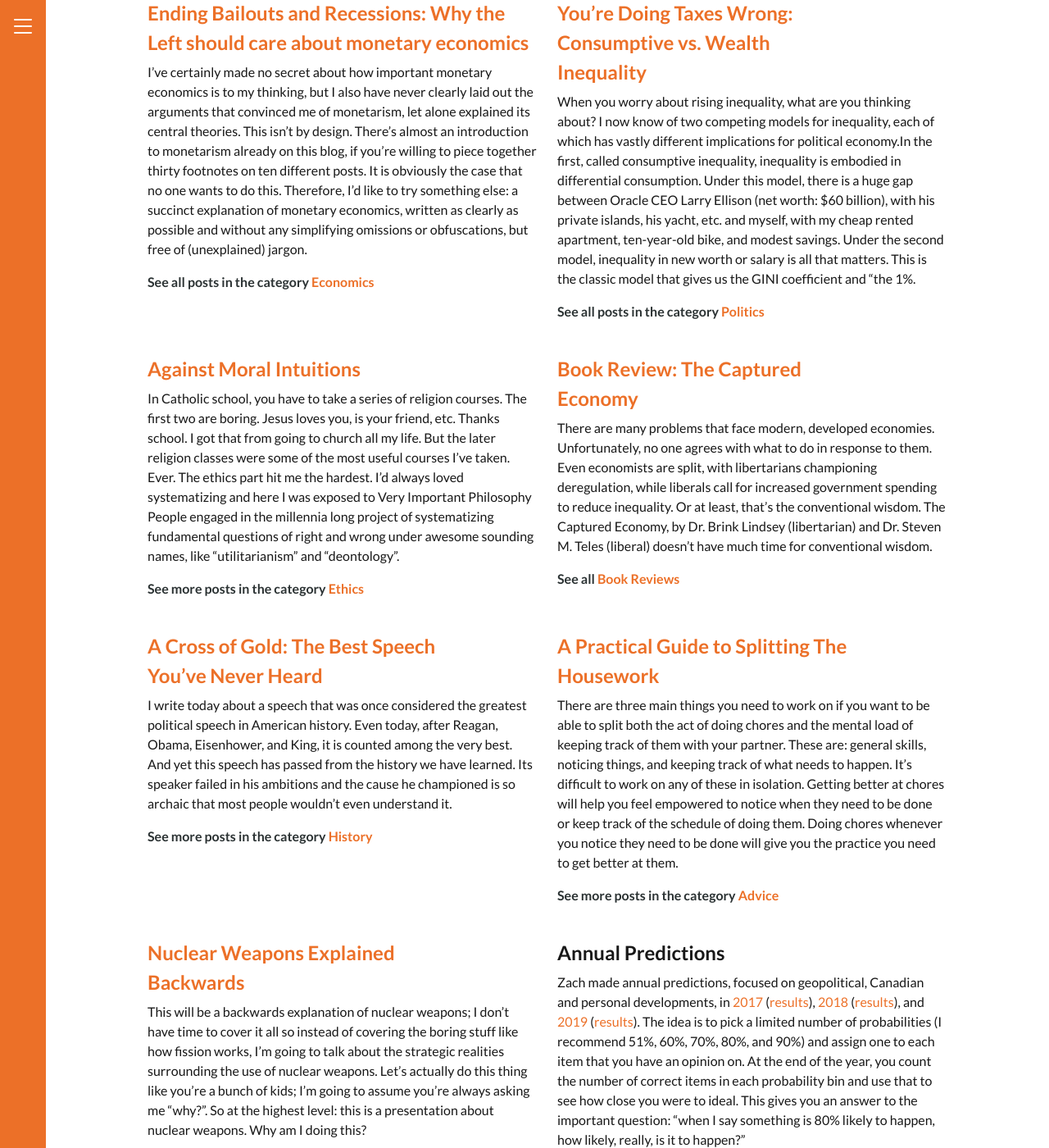
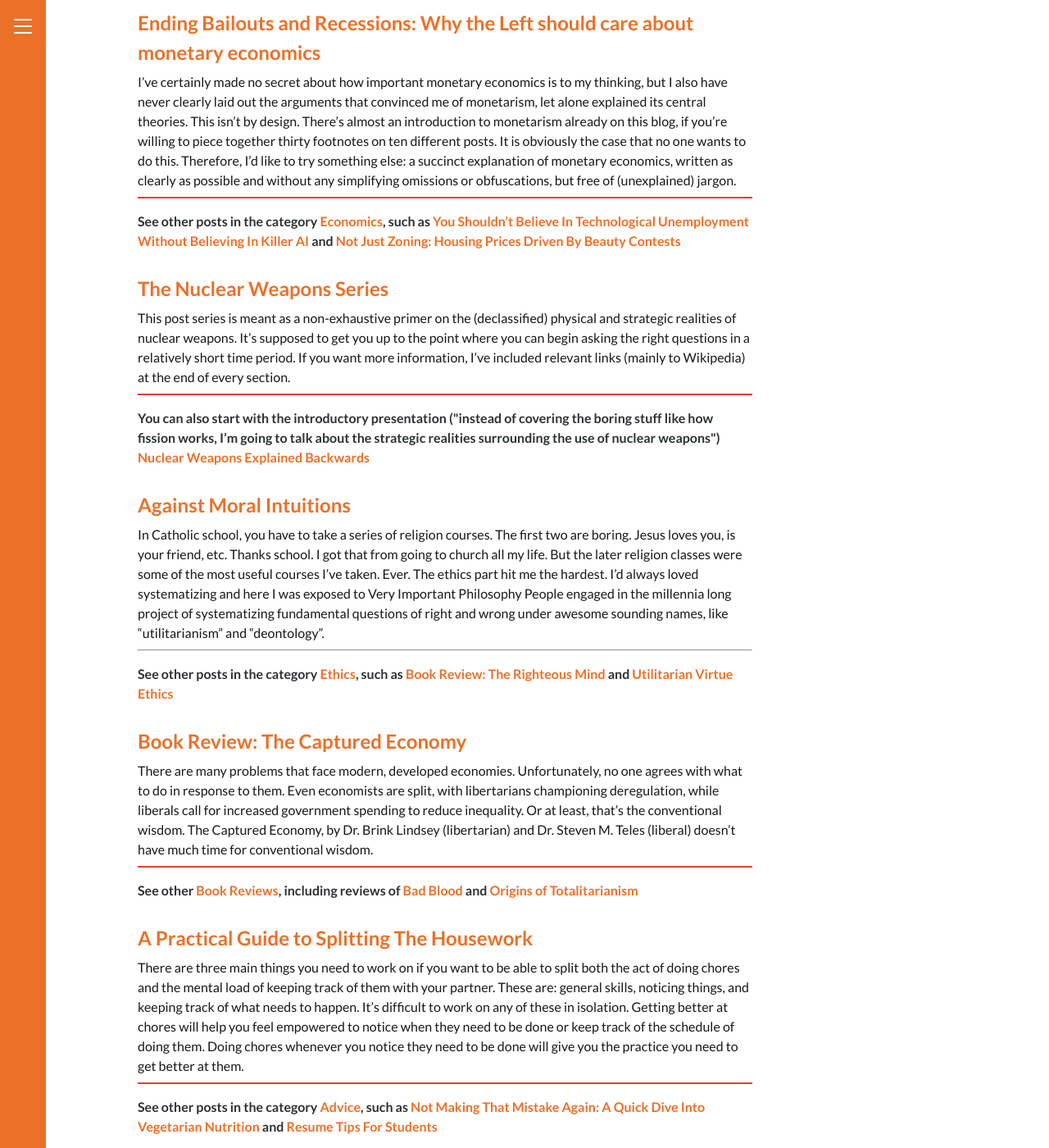
Before and after one commit to alexanian/socratic-form-microscopy, a Jekyll site: the page built from index.html, in a window 1280 px wide and 1400 px high, scrolled down 367 px. Shown: the whole window at 82% size. Built offline with Jekyll 4.4.1, drawn with Linux system fonts in a browser that asks for light colours; some of the changed text lies outside the part shown.

Commit message:
one-column in home, not two

```diff
--- a/_layouts/home.html
+++ b/_layouts/home.html
@@ -29,15 +29,12 @@
             <a href="{{ site.baseurl }}/all/">date posted</a>, or see some top posts below.
           </h2>
         </div>
-        <!-- top posts row 1 -->
-        <div class="clearfix mb-2">
-          <div class="col-6 left py-2 px-2">
-            <h3 class="mt-0">
+        <div class="col-9 clearfix my-2">
+          <h3>
             <a
             href="{{ site.baseurl }}/2019/05/05/ending-bailouts-and-recessions-why-the-left-should-care-about-monetary-economics/"
             >Ending Bailouts and Recessions: Why the Left should care about
-                monetary economics</a
-              >
+            monetary economics</a>
          </h3>
           <p>
             I’ve certainly made no secret about how important monetary
@@ -52,14 +49,113 @@
             any simplifying omissions or obfuscations, but free of
             (unexplained) jargon.
           </p>
+          <hr class="orange-filter" />
           <h5>
-              See all posts in the category
-              <a href="{{ site.baseurl }}/category/economics">Economics</a>
+            See other posts in the category <a href="{{ site.baseurl }}/category/economics">Economics</a>, such as <a href="{{ site.baseurl }}/2018/08/26/you-shouldnt-believe-in-technological-unemployment-without-believing-in-killer-ai/">You Shouldn’t Believe In Technological Unemployment Without Believing In Killer AI</a> and
+            <a href="{{ site.baseurl }}/2018/02/25/not-just-zoning-housing-prices-driven-by-beauty-contests/">Not Just Zoning: Housing Prices Driven By Beauty Contests</a>
           </h5>
         </div>
 
-          <div class="col-6 left py-2 px-2">
-            <h3 class="col-9 mt-0">
+
+        <div class="col-9 clearfix my-2">
+          <h3>
+            <a href="{{ site.baseurl }}/2017/01/22/nuclear-weapons-1-0-introduction/"
+            >The Nuclear Weapons Series</a
+          >
+         </h3>
+          <p>
+            This post series is meant as a non-exhaustive primer on the (declassified)
+            physical and strategic realities of nuclear weapons. It’s supposed to get you
+            up to the point where you can begin asking the right questions in a relatively
+            short time period. If you want more information, I’ve included relevant links
+            (mainly to Wikipedia) at the end of every section.
+          </p>
+          <hr class="orange-filter" />
+          <h5>
+            You can also start with the introductory presentation ("instead of covering the boring stuff
+            like how fission works, I’m going to talk about the strategic
+            realities surrounding the use of nuclear weapons")
+            <a href="{{ site.baseurl }}/2017/11/01/nuclear-weapons-explained-backwards/">
+            Nuclear Weapons Explained Backwards</a>
+         </h5>
+        </div>
+
+        <div class="col-9 clearfix my-2">
+          <h3>
+            <a href="{{ site.baseurl }}/2017/06/05/against-moral-intuitions/"
+            >Against Moral Intuitions</a
+          >
+         </h3>
+          <p>
+            In Catholic school, you have to take a series of religion courses.
+            The first two are boring. Jesus loves you, is your friend, etc.
+            Thanks school. I got that from going to church all my life. But
+            the later religion classes were some of the most useful courses
+            I’ve taken. Ever. The ethics part hit me the hardest. I’d always
+            loved systematizing and here I was exposed to Very Important
+            Philosophy People engaged in the millennia long project of
+            systematizing fundamental questions of right and wrong under
+            awesome sounding names, like “utilitarianism” and “deontology”.
+          </p>
+          <hr/>
+          <h5>
+            See other posts in the category <a href="{{ site.baseurl }}/category/ethics">Ethics</a>, such as
+            <a href="{{ site.baseurl }}/2018/02/25/book-review-the-righteous-mind/">Book Review: The Righteous Mind</a> and
+            <a href="{{ site.baseurl }}/2017/08/20/utilitarian-virtue-ethics/">Utilitarian Virtue Ethics</a>
+          </h5>
+        </div>
+
+        <div class="col-9 clearfix my-2">
+          <h3>
+            <a href="{{ site.baseurl }}/2018/06/25/book-review-the-captured-economy/"
+            >Book Review: The Captured Economy</a
+          >
+         </h3>
+          <p>
+            There are many problems that face modern, developed economies.
+            Unfortunately, no one agrees with what to do in response to them.
+            Even economists are split, with libertarians championing
+            deregulation, while liberals call for increased government
+            spending to reduce inequality. Or at least, that’s the
+            conventional wisdom. The Captured Economy, by Dr. Brink Lindsey
+            (libertarian) and Dr. Steven M. Teles (liberal) doesn’t have much
+            time for conventional wisdom.
+          </p>
+          <hr class="orange-filter" />
+          <h5>
+            See other <a href="{{ site.baseurl }}/tag/book-review">Book Reviews</a>, including reviews of
+            <a href="{{ site.baseurl }}/2018/10/14/book-review-bad-blood/">Bad Blood</a> and
+            <a href="{{ site.baseurl }}/2018/02/25/2018/01/14/book-review-origins-of-totalitarianism-part-1/">Origins of Totalitarianism</a>
+          </h5>
+        </div>
+
+        <div class="col-9 clearfix my-2">
+          <h3>
+            <a href="{{ site.baseurl }}/2017/10/29/housework/">
+              A Practical Guide to Splitting The Housework
+            </a>
+         </h3>
+          <p>
+            There are three main things you need to work on if you want to be
+            able to split both the act of doing chores and the mental load of
+            keeping track of them with your partner. These are: general
+            skills, noticing things, and keeping track of what needs to
+            happen. It’s difficult to work on any of these in isolation.
+            Getting better at chores will help you feel empowered to notice
+            when they need to be done or keep track of the schedule of doing
+            them. Doing chores whenever you notice they need to be done will
+            give you the practice you need to get better at them.
+          </p>
+          <hr class="orange-filter" />
+          <h5>
+            See other posts in the category <a href="{{ site.baseurl }}/category/advice">Advice</a>, such as
+            <a href="{{ site.baseurl }}/2018/01/28/vegetarian-nutrition/">Not Making That Mistake Again: A Quick Dive Into Vegetarian Nutrition</a> and
+            <a href="{{ site.baseurl }}/2016/11/21/resume-tips-for-students/">Resume Tips For Students</a>
+          </h5>
+        </div>
+
+        <div class="col-9 clearfix my-2">
+          <h3>
             <a
             href="{{ site.baseurl }}/2018/01/22/youre-doing-taxes-wrong-consumptive-vs-wealth-inequality/"
             >You’re Doing Taxes Wrong: Consumptive vs. Wealth Inequality
@@ -78,62 +174,15 @@
             matters. This is the classic model that gives us the GINI
             coefficient and “the 1%.
           </p>
+          <hr/>
           <h5>
-              See all posts in the category
-              <a href="{{ site.baseurl }}/category/politics">Politics</a>
-            </h5>
-          </div>
-        </div>
-
-        <!-- top posts row 2 -->
-        <div class="clearfix mb-2">
-          <div class="col-6 left py-2 px-2">
-            <h3 class="col-9 mt-0">
-              <a href="{{ site.baseurl }}/2017/06/05/against-moral-intuitions/"
-                >Against Moral Intuitions</a
-              >
-            </h3>
-            <p>
-              In Catholic school, you have to take a series of religion courses.
-              The first two are boring. Jesus loves you, is your friend, etc.
-              Thanks school. I got that from going to church all my life. But
-              the later religion classes were some of the most useful courses
-              I’ve taken. Ever. The ethics part hit me the hardest. I’d always
-              loved systematizing and here I was exposed to Very Important
-              Philosophy People engaged in the millennia long project of
-              systematizing fundamental questions of right and wrong under
-              awesome sounding names, like “utilitarianism” and “deontology”.
-            </p>
-            <h5>
-              See more posts in the category
-              <a href="{{ site.baseurl }}/category/ethics">Ethics</a>
+            See other posts in the category <a href="{{ site.baseurl }}/category/politics">Politics</a>, such as <a href="{{ site.baseurl }}/2017/07/26/meditations-on-regulation-or-the-case-of-the-10000-stairs/">Meditations on Regulation, or the Case of the $10,000 Staircase</a> and
+            <a href="{{ site.baseurl }}/2017/09/03/westminster-is-bestminster/">Westminster is bestminster</a>
           </h5>
         </div>
 
-          <div class="col-6 left py-2 px-2">
-            <h3 class="col-9 mt-0">
-              <a href="{{ site.baseurl }}/2018/06/25/book-review-the-captured-economy/"
-                >Book Review: The Captured Economy</a
-              >
-            </h3>
-            <p>
-              There are many problems that face modern, developed economies.
-              Unfortunately, no one agrees with what to do in response to them.
-              Even economists are split, with libertarians championing
-              deregulation, while liberals call for increased government
-              spending to reduce inequality. Or at least, that’s the
-              conventional wisdom. The Captured Economy, by Dr. Brink Lindsey
-              (libertarian) and Dr. Steven M. Teles (liberal) doesn’t have much
-              time for conventional wisdom.
-            </p>
-            <h5>See all <a href="{{ site.baseurl }}/tag/book-review">Book Reviews</a></h5>
-          </div>
-        </div>
-
-        <!-- top posts row 3 -->
-        <div class="clearfix mb-2">
-          <div class="col-6 left py-2 px-2">
-            <h3 class="col-9 mt-0">
+        <div class="col-9 clearfix my-2">
+          <h3>
             <a
             href="{{ site.baseurl }}/2018/06/17/a-cross-of-gold-the-best-speech-youve-never-heard/"
             >A Cross of Gold: The Best Speech You’ve Never Heard</a
@@ -147,63 +196,18 @@
             Its speaker failed in his ambitions and the cause he championed is
             so archaic that most people wouldn’t even understand it.
           </p>
+          <hr class="orange-filter" />
           <h5>
-              See more posts in the category
-              <a href="{{ site.baseurl }}/category/history">History</a>
+            See other posts in the category <a href="{{ site.baseurl }}/category/history">History</a>, such as
+            <a href="{{ site.baseurl }}/2019/05/27/weather-today-fine-but-high-waves/">Weather today fine but high waves</a> and
+            <a href="{{ site.baseurl }}/2019/04/13/book-review-the-horse-the-wheel-and-language/">Book Review: The Horse The Wheel And Language</a>
           </h5>
         </div>
 
-          <div class="col-6 left py-2 px-2">
-            <h3 class="col-9 mt-0">
-              <a href="{{ site.baseurl }}/2017/10/29/housework/">
-                A Practical Guide to Splitting The Housework
-              </a>
+        <div class="col-9 clearfix my-2">
+          <h3>
+            Annual Predictions
           </h3>
-            <p>
-              There are three main things you need to work on if you want to be
-              able to split both the act of doing chores and the mental load of
-              keeping track of them with your partner. These are: general
-              skills, noticing things, and keeping track of what needs to
-              happen. It’s difficult to work on any of these in isolation.
-              Getting better at chores will help you feel empowered to notice
-              when they need to be done or keep track of the schedule of doing
-              them. Doing chores whenever you notice they need to be done will
-              give you the practice you need to get better at them.
-            </p>
-            <h5>
-              See more posts in the category
-              <a href="{{ site.baseurl }}/category/advice">Advice</a>
-            </h5>
-          </div>
-        </div>
-
-        <!-- top posts row 4 -->
-        <div class="clearfix mb-2">
-          <div class="col-6 left py-2 px-2">
-            <h3 class="col-9 mt-0">
-              <a href="{{ site.baseurl }}/2017/11/01/nuclear-weapons-explained-backwards/">
-                Nuclear Weapons Explained Backwards
-              </a>
-            </h3>
-            <p>
-              This will be a backwards explanation of nuclear weapons; I don’t
-              have time to cover it all so instead of covering the boring stuff
-              like how fission works, I’m going to talk about the strategic
-              realities surrounding the use of nuclear weapons. Let’s actually
-              do this thing like you’re a bunch of kids; I’m going to assume
-              you’re always asking me “why?”. So at the highest level: this is a
-              presentation about nuclear weapons. Why am I doing this?
-            </p>
-            <h5>
-              See every post in the
-              <a href="{{ site.baseurl }}/2017/01/22/nuclear-weapons-1-0-introduction/"
-                >Nuclear Weapons</a
-              >
-              series
-            </h5>
-          </div>
-          <div class="col-6 left py-2 px-2">
-            <h3 class="col-9 mt-0">Annual Predictions</h3>
           <p>
             Zach made annual predictions, focused on geopolitical, Canadian
             and personal developments, in
@@ -224,6 +228,7 @@
             important question: “when I say something is 80% likely to happen,
             how likely, really, is it to happen?”
           </p>
+          <hr class="orange-filter" />
           <h5>
             See every
             <a href="{{ site.baseurl }}/tag/predictions">Predictions</a>
@@ -232,7 +237,6 @@
         </div>
       </div>
     </div>
-    </div>
     {% include footer.html %} {% include sidebar_toggle.html %}
   </body>
 </html>
```
Lines whose indentation alone changed are shown as unchanged.
